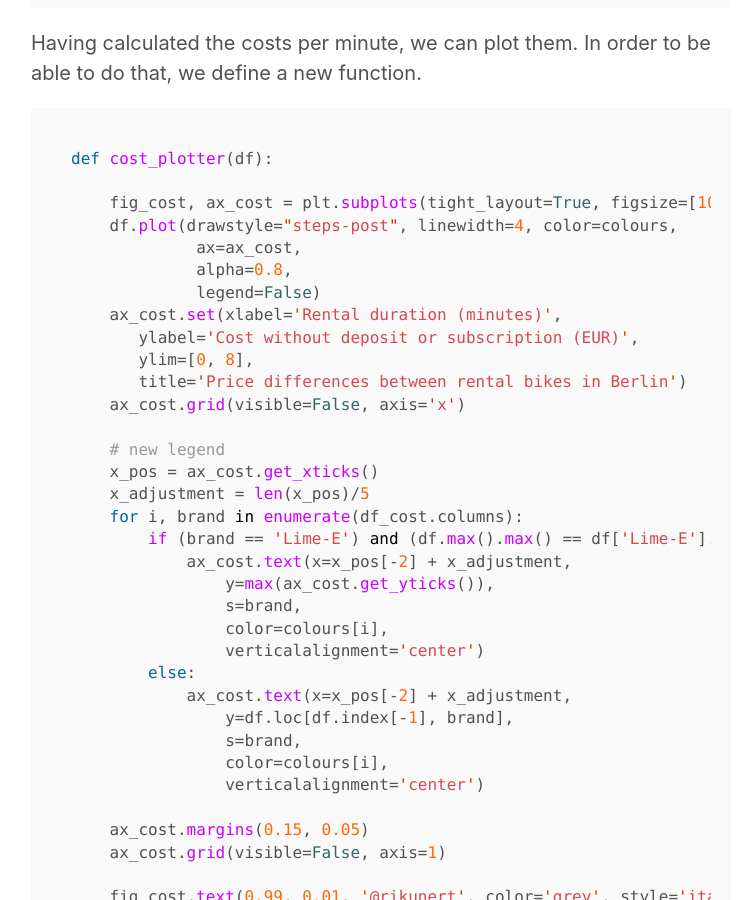
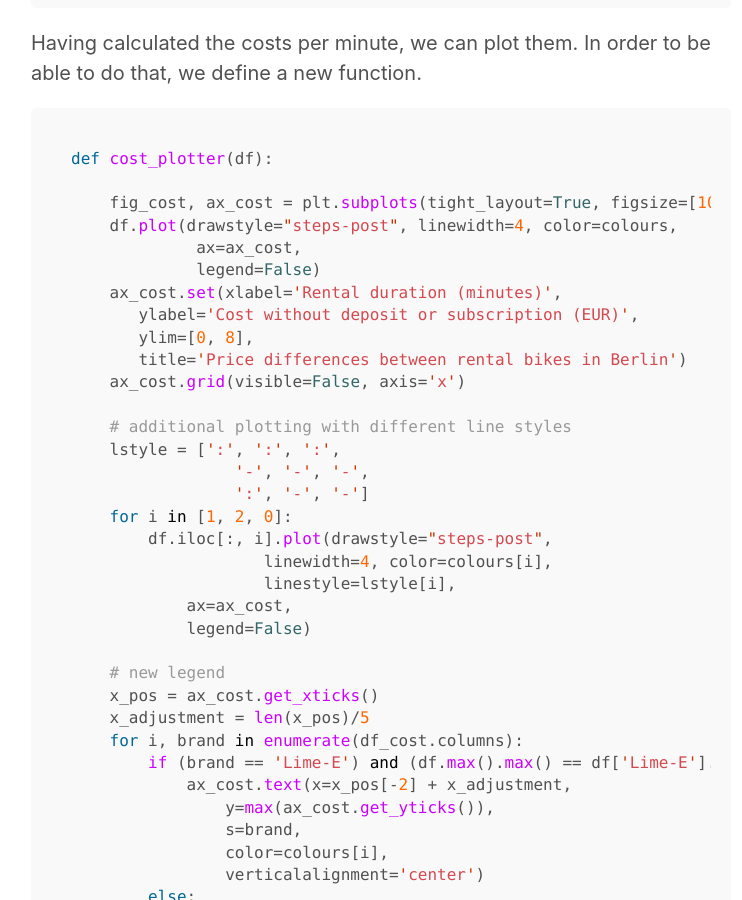
Before and after one commit to rikunert/rikunert.github.io, a Jekyll site: the page built from _posts/2018-08-06-bike_rentals.md, in a window 1280 px wide and 900 px high, scrolled down 11033 px. Shown: the whole window, without its empty margins (259-1001 px from the left). Built offline with Jekyll 4.4.1, drawn with Linux system fonts in a browser that asks for light colours; comment, search, counter and statistics services are not loaded.

Commit message:
new pricing figure

```diff
--- a/_posts/2018-08-06-bike_rentals.md
+++ b/_posts/2018-08-06-bike_rentals.md
@@ -274,13 +274,23 @@
     fig_cost, ax_cost = plt.subplots(tight_layout=True, figsize=[10, 6])
     df.plot(drawstyle="steps-post", linewidth=4, color=colours,
              ax=ax_cost,
-             alpha=0.8,
              legend=False)
     ax_cost.set(xlabel='Rental duration (minutes)',
        ylabel='Cost without deposit or subscription (EUR)',
        ylim=[0, 8],
        title='Price differences between rental bikes in Berlin')
     ax_cost.grid(visible=False, axis='x')
+
+    # additional plotting with different line styles
+    lstyle = [':', ':', ':',
+                 '-', '-', '-',
+                 ':', '-', '-']
+    for i in [1, 2, 0]:
+        df.iloc[:, i].plot(drawstyle="steps-post",
+                    linewidth=4, color=colours[i],
+                    linestyle=lstyle[i],
+            ax=ax_cost,
+            legend=False)
 
     # new legend
     x_pos = ax_cost.get_xticks()
```
